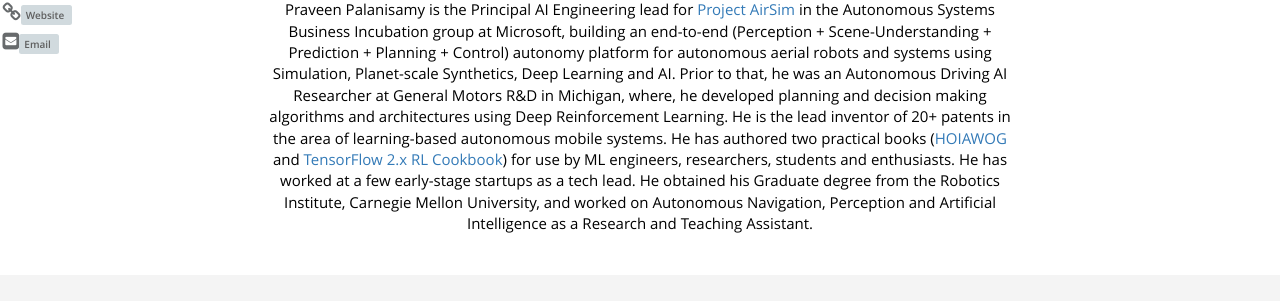
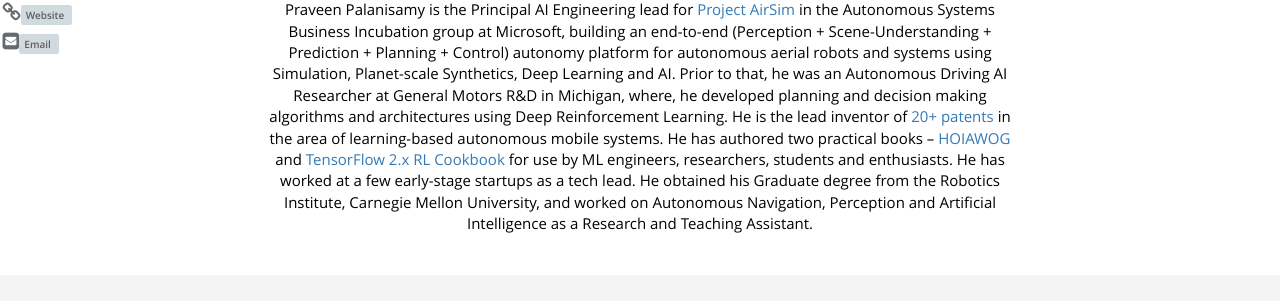
Before and after one commit to praveen-palanisamy/praveen-palanisamy.github.io, a Jekyll site: the page built from index.html, in a window 1280 px wide and 900 px high. Shown: the part 460-761 px from the top of the window. Built offline with Jekyll 4.4.1, drawn with Linux system fonts in a browser that asks for light colours.

Commit message:
Update bio summary

```diff
--- a/_config.yml
+++ b/_config.yml
@@ -33,7 +33,7 @@
   skill_icon2:
     # - name: icon-azure
     - name: fa-angle-double-down
-  desc: Praveen Palanisamy is the Principal AI Engineering lead for [Project AirSim](https://aka.ms/airsim) in the Autonomous Systems Business Incubation group at Microsoft, building an end-to-end (Perception + Scene-Understanding + Prediction + Planning + Control) autonomy platform for autonomous aerial robots and systems using Simulation, Planet-scale Synthetics, Deep Learning and AI. Prior to that, he was an Autonomous Driving AI Researcher at General Motors R&D in Michigan, where, he developed planning and decision making algorithms and architectures using Deep Reinforcement Learning. He is the lead inventor of 20+ patents in the area of learning-based autonomous mobile systems. He has authored two practical books ([HOIAWOG](https://praveenp.com/deeprl/2018/12/12/hoiawog.html) and [TensorFlow 2.x RL Cookbook](https://praveenp.com/deeprl/2021/01/24/tensorflow-2.x-reinforcement-learning-cookbook.html)) for use by ML engineers, researchers, students and enthusiasts. He has worked at a few early-stage startups as a tech lead. He obtained his Graduate degree from the Robotics Institute, Carnegie Mellon University, and worked on Autonomous Navigation, Perception and Artificial Intelligence as a Research and Teaching Assistant.
+  desc: Praveen Palanisamy is the Principal AI Engineering lead for [Project AirSim](https://aka.ms/airsim) in the Autonomous Systems Business Incubation group at Microsoft, building an end-to-end (Perception + Scene-Understanding + Prediction + Planning + Control) autonomy platform for autonomous aerial robots and systems using Simulation, Planet-scale Synthetics, Deep Learning and AI. Prior to that, he was an Autonomous Driving AI Researcher at General Motors R&D in Michigan, where, he developed planning and decision making algorithms and architectures using Deep Reinforcement Learning. He is the lead inventor of [20+ patents](https://patents.google.com/?inventor=Praveen+Palanisamy) in the area of learning-based autonomous mobile systems. He has authored two practical books -- [HOIAWOG](https://praveenp.com/deeprl/2018/12/12/hoiawog.html) and [TensorFlow 2.x RL Cookbook](https://praveenp.com/deeprl/2021/01/24/tensorflow-2.x-reinforcement-learning-cookbook.html) for use by ML engineers, researchers, students and enthusiasts. He has worked at a few early-stage startups as a tech lead. He obtained his Graduate degree from the Robotics Institute, Carnegie Mellon University, and worked on Autonomous Navigation, Perception and Artificial Intelligence as a Research and Teaching Assistant.
   short_bio: Principal AI Engineering Lead,<br> Autonomous Systems,<br> Microsoft AI + Research
   uri: "https://praveenp.com"
   location: ""
```
